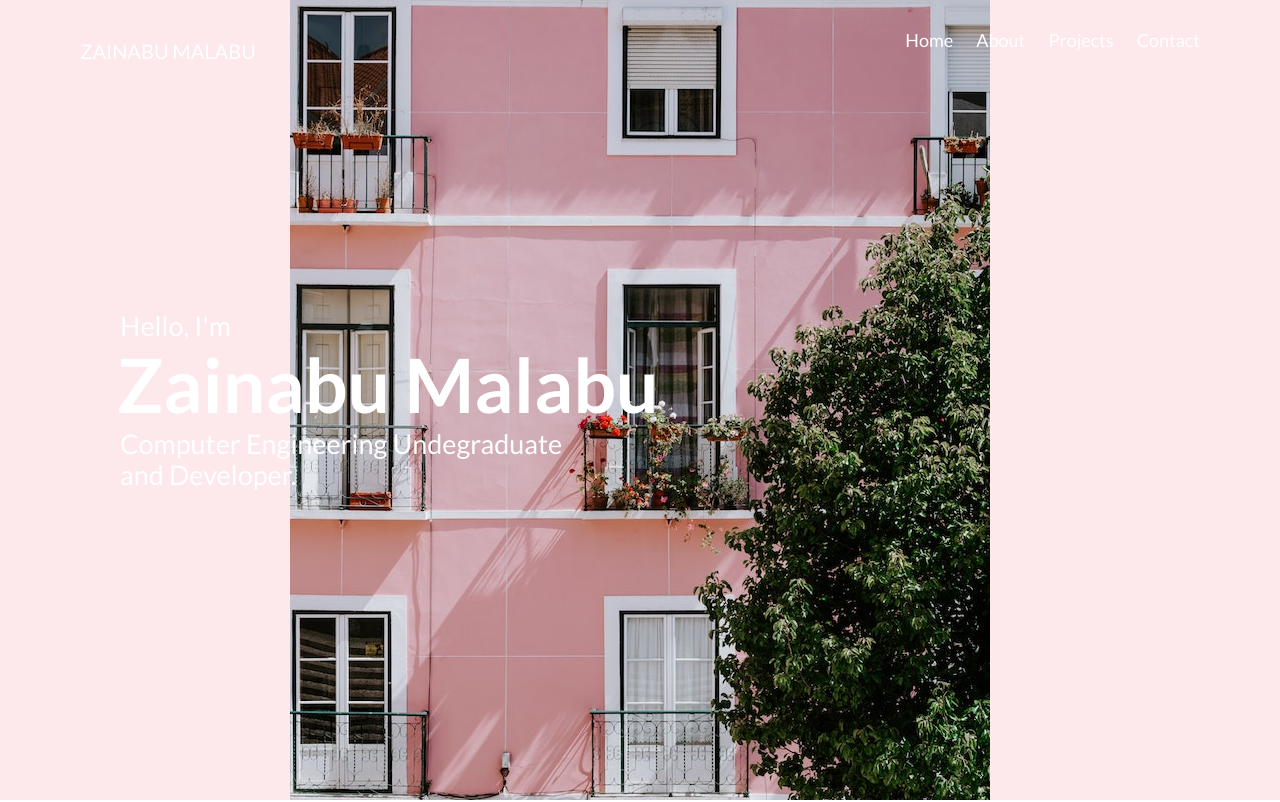
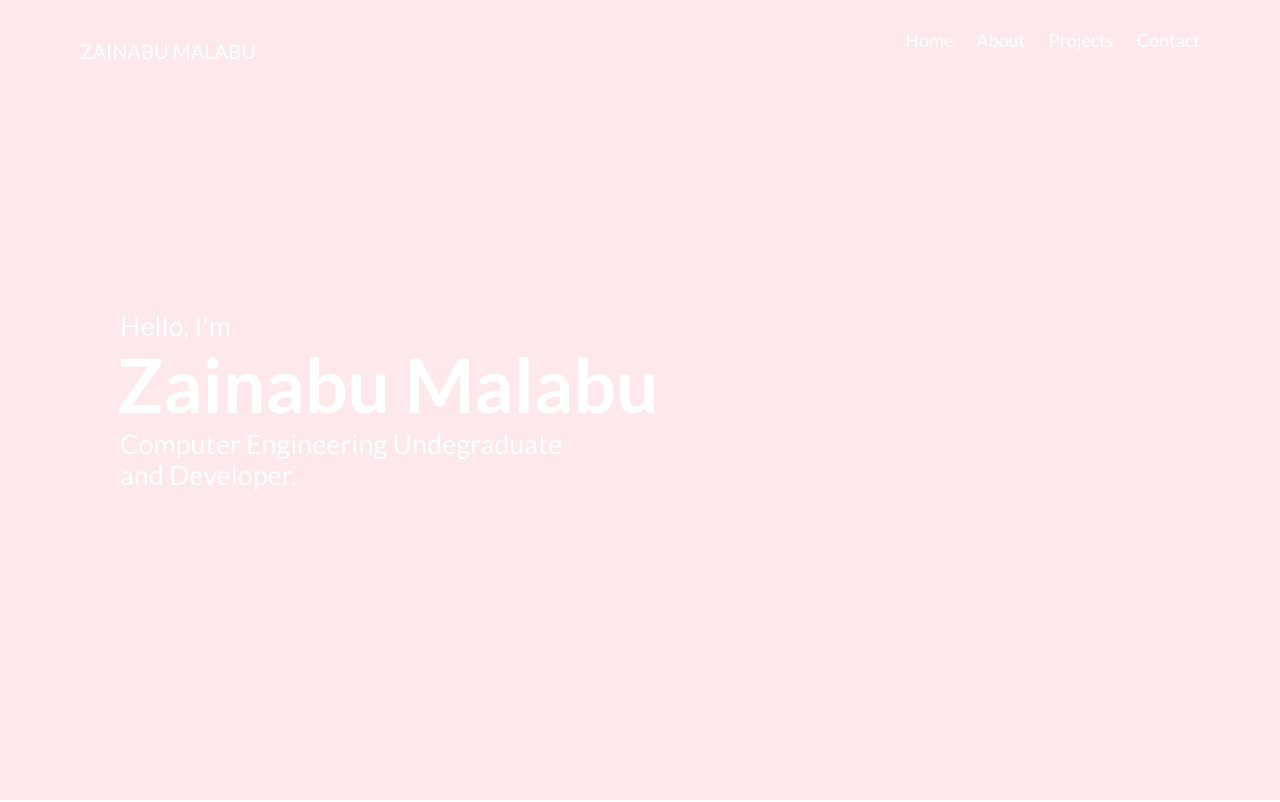
Before and after one commit to IlhamMalabu/ilhammalabu.github.io, a plain HTML site: page index.html in a window 1280 px wide. Shown: the top 802 px of the page. Drawn offline with nearby package versions, Linux system fonts and the light colour scheme.

Commit message:
Update styles.css
removed background picture

```diff
--- a/styles.css
+++ b/styles.css
@@ -64,7 +64,7 @@ html{
 /*home style*/
 .home{
     display:flex;
-    background: url("background3.jpg") no-repeat center, rgb(253, 232, 236);
+    background:rgb(253, 232, 236);
     height: 100vh;
     color: white;
     min-height: 500px;
```
